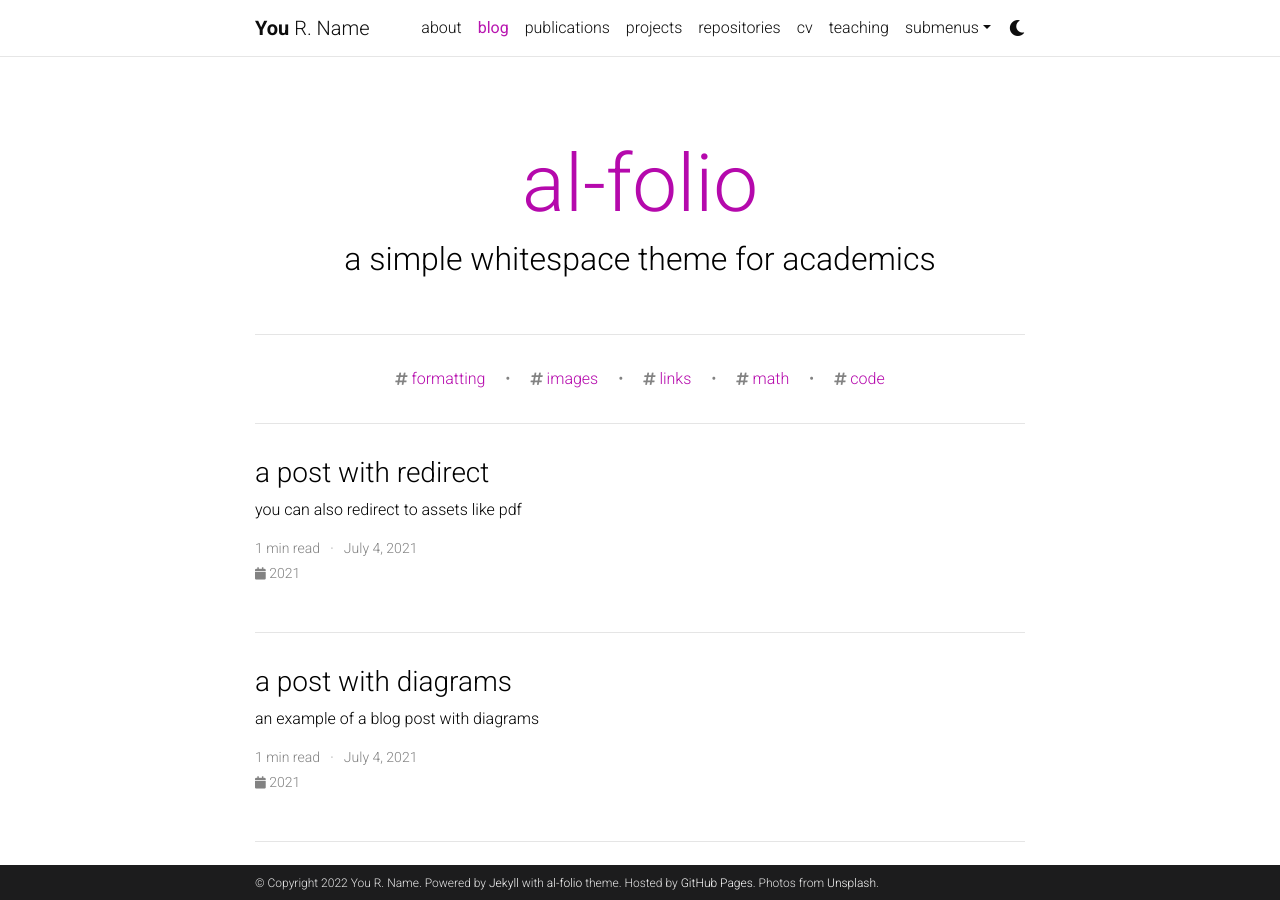
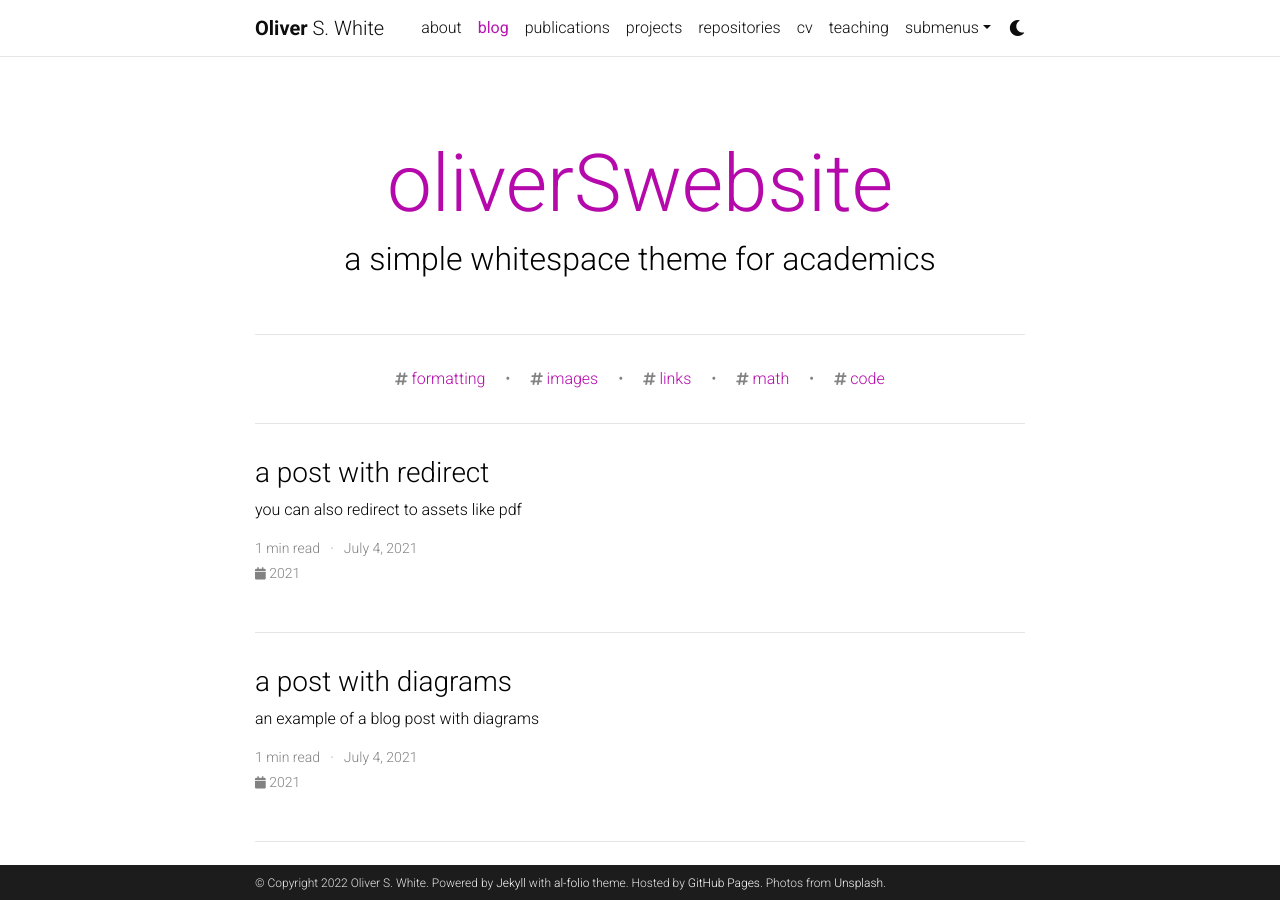
Before and after one commit to oliwhi/oliverswebsite, a Jekyll site: the page built from blog/index.html, in a window 1280 px wide and 900 px high. Built offline with Jekyll 4.4.1, drawn with Linux system fonts in a browser that asks for light colours; the list of posts is cut into pages by our own code; comment, search, counter and statistics services are not loaded; a style sheet for code colours, icons or effects is not loaded.

Commit message:
preliminary changes

```diff
--- a/Gemfile
+++ b/Gemfile
@@ -1,5 +1,6 @@
 source 'https://rubygems.org'
 group :jekyll_plugins do
+    gem 'wdm', '>= 0.1.0'
     gem 'jekyll'
     gem 'jekyll-archives'
     gem 'jekyll-diagrams'
@@ -13,7 +14,7 @@ group :jekyll_plugins do
     gem 'jekyll-target-blank'
     gem 'jekyll-twitter-plugin'
     gem 'jemoji'
-    gem 'mini_racer'
+    #gem 'mini_racer'
     gem 'unicode_utils'
     gem 'webrick'
 end
--- a/_config.yml
+++ b/_config.yml
@@ -3,10 +3,10 @@
 # -----------------------------------------------------------------------------
 
 title: blank # the website title (if blank, full name will be used instead)
-first_name: You
-middle_name: R.
-last_name: Name
-email: you@example.com
+first_name: Oliver
+middle_name: S.
+last_name: White
+email: oliver.sterling.white@gmail.com
 description: > # the ">" symbol means to ignore newlines until "footer_text:"
   A simple, whitespace theme for academics. Based on [*folio](https://github.com/bogoli/-folio) design.
 footer_text: >
@@ -18,8 +18,8 @@ keywords: jekyll, jekyll-theme, academic-website, portfolio-website  # add your
 lang: en # the language of your site (for example: en, fr, cn, ru, etc.)
 icon: ⚛️  # the emoji used as the favicon (alternatively, provide image name in /assets/img/)
 
-url: https://alshedivat.github.io # the base hostname & protocol for your site
-baseurl: /al-folio # the subpath of your site, e.g. /blog/
+url: https://oliwhi.github.io # the base hostname & protocol for your site
+baseurl: /oliverswebsite # the subpath of your site, e.g. /blog/
 last_updated: false # set to true if you want to display last updated in the footer
 impressum_path:  # set to path to include impressum link in the footer, use the same path as permalink in a page, helps to conform with EU GDPR
 
@@ -110,7 +110,7 @@ bing_site_verification:  # out your bing-site-verification ID (Bing Webmaster)
 # Blog
 # -----------------------------------------------------------------------------
 
-blog_name: al-folio # blog_name will be displayed in your blog page
+blog_name: oliverSwebsite # blog_name will be displayed in your blog page
 blog_nav_title: blog # your blog must have a title for it to be displayed in the nav bar
 blog_description: a simple whitespace theme for academics
 permalink: /blog/:year/:title/
@@ -266,7 +266,7 @@ more_authors_animation_delay: 10  # more authors are revealed on click using ani
 # -----------------------------------------------------------------------------
 
 imagemagick:
-  enabled: true # enables responsive images for your site (recomended, see https://github.com/alshedivat/al-folio/issues/537)
+  enabled: false # enables responsive images for your site (recomended, see https://github.com/alshedivat/al-folio/issues/537)
   widths:
     - 480
     - 800
```
Also changed, not shown: _pages/about.md (+1 -1 lines).
